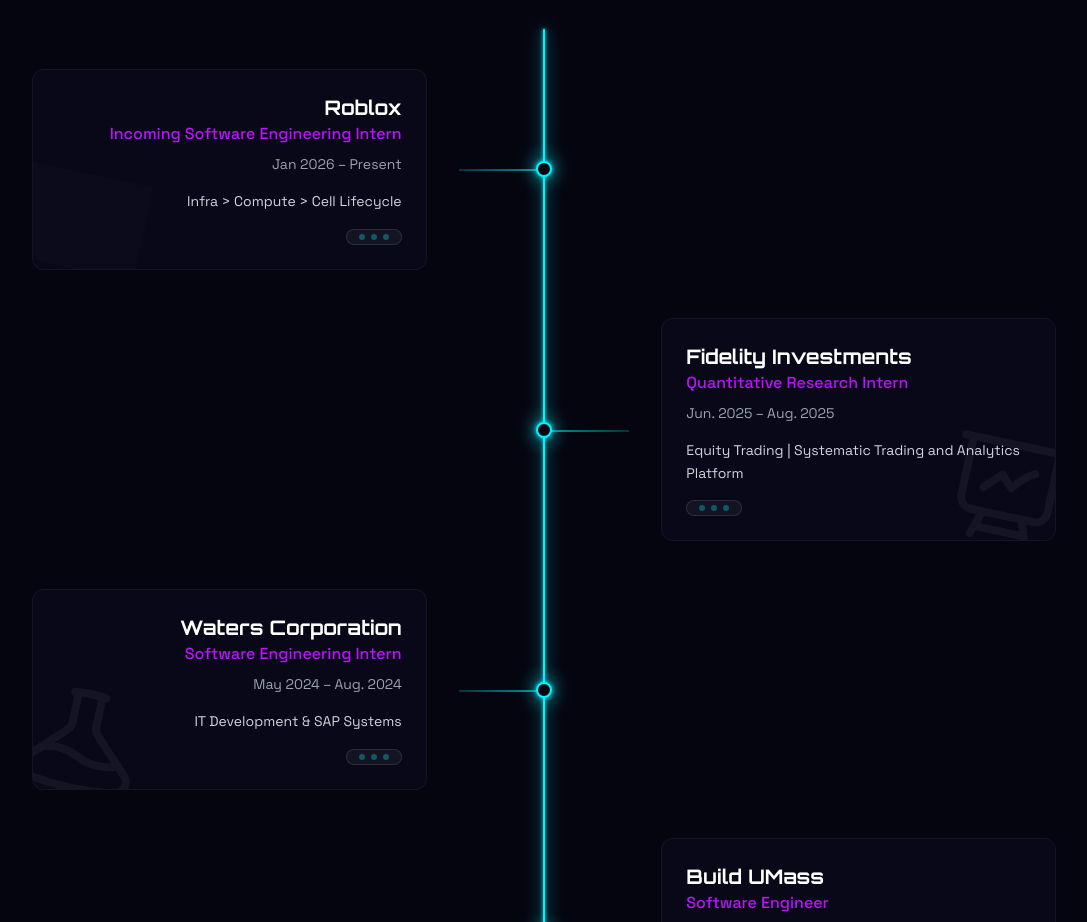
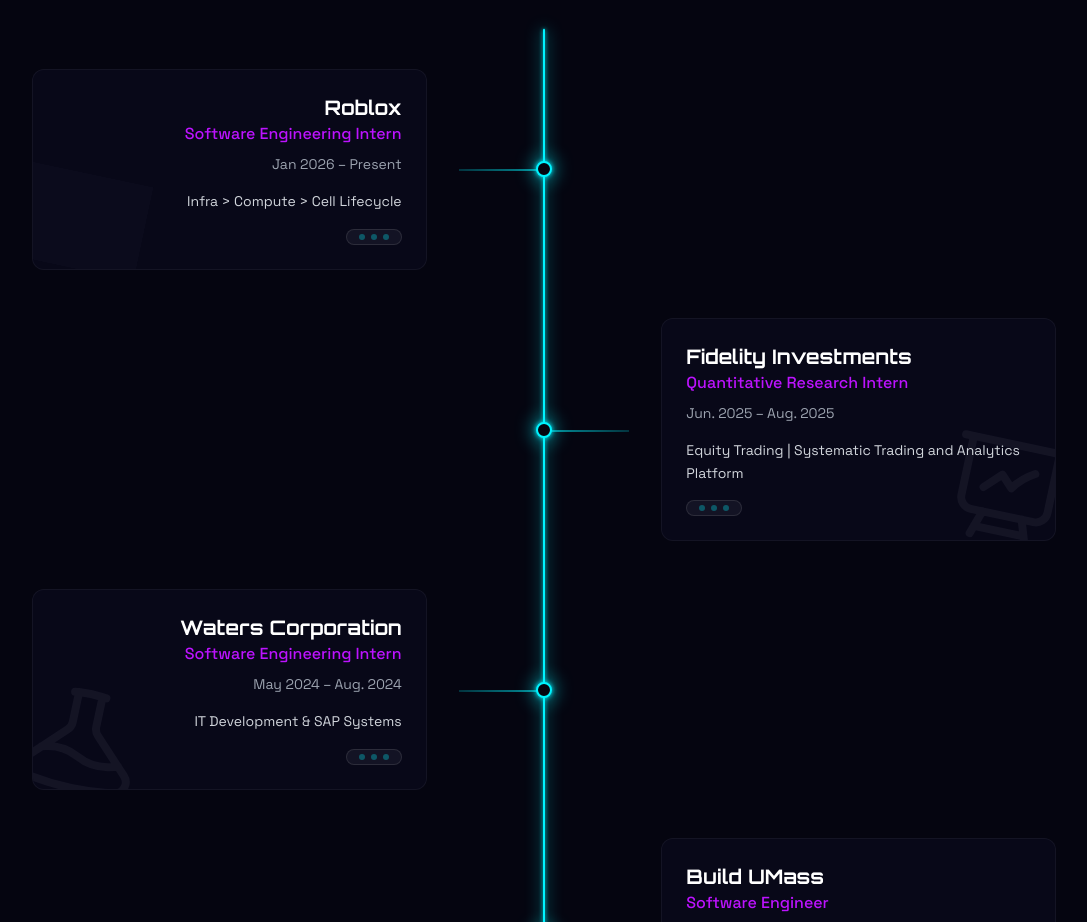
Before and after one commit to JTRON780/personalWebsite, a React (Vite) app: page / in a window 1280 px wide. Shown: the part 980-1902 px from the top of the page, without its empty margins (96-1183 px from the left). Built offline with nearby package versions, Linux system fonts and the light colour scheme; grey boxes are pictures that could not be loaded.

Commit message:
Update Roblox role to current SWE intern, add GPU/K8s cell lifecycle details

```diff
--- a/src/data/profile.ts
+++ b/src/data/profile.ts
@@ -42,15 +42,15 @@
 export const experience: ExperienceEntry[] = [
   {
     company: 'Roblox',
-    role: 'Incoming Software Engineering Intern',
+    role: 'Software Engineering Intern',
     description: 'Infra > Compute > Cell Lifecycle',
     location: 'San Mateo, CA',
     start: 'Jan 2026',
     end: 'Present',
     logo: 'https://upload.wikimedia.org/wikipedia/commons/thumb/3/3a/Roblox_player_icon_black.svg/1200px-Roblox_player_icon_black.svg.png',
     bullets: [
-      { text: 'Selected for the Cell Lifecycle team to build scalable backend services and infrastructure tools that manage the end-to-end lifecycle of Roblox’s global compute clusters.' },
-      { text: 'Collaborating on mission-critical systems to ensure seamless performance and low-latency connectivity for a global user base of 70M+.' }
+      { text: 'Building GPU integration services within the Cell Lifecycle team, enabling automated provisioning and lifecycle management of GPU-accelerated workloads across Roblox\'s Kubernetes clusters.' },
+      { text: 'Developing scalable backend infrastructure to orchestrate GPU resource allocation, health monitoring, and seamless cell transitions, supporting low-latency compute for a global user base of 70M+.' }
     ]
   },
   {
```
